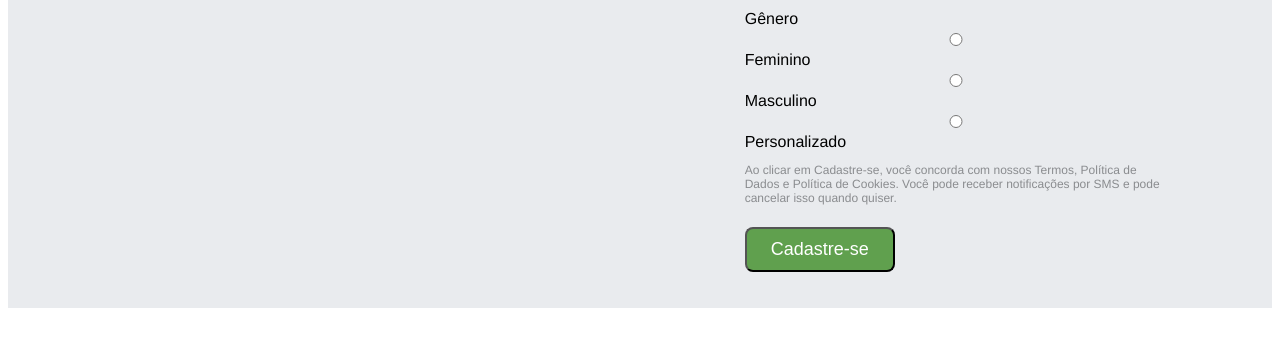
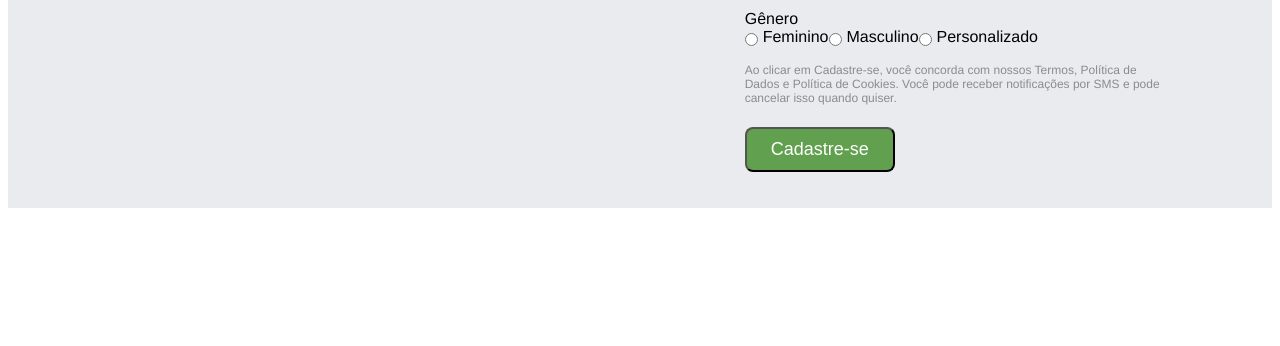
Before and after one commit to tryber/sd-03-block6-project-facebook-signup, a plain HTML site: page index.html in a window 1280 px wide. Shown: the part 438-784 px from the top of the page. Drawn offline with Linux system fonts and the light colour scheme.

Commit message:
Alterando para passar no ultimo requisito

```diff
--- a/index.html
+++ b/index.html
@@ -20,7 +20,7 @@
         <input type="text" name="email-phone" id="user-email-phone">
     </div>
     <div class="password-area">
-        <label for="user-password">Senha</label>
+        <label for="password">Senha</label>
         <input type="password" name="password" id="user-password">
         <a href="https://www.facebook.com/login/identify/?ctx=recover&ars=royal_blue_bar">Esqueceu a conta?</a>
     </div>
@@ -52,7 +52,9 @@
         <label for="data">Data de nascimento</label>
         <input type="text" name="data" id="data" placeholder="dd/mm/aaaa">
       </div>
+
       <label for="genero" >Gênero</label>
+      <div class="radio_Area">
           <input type="radio" id="mulher" name="genero" value="Feminino">
         <label for="mulher" name="Feminino">Feminino</label>
         <input type="radio" id="homem" name="genero" value="Masculino">
@@ -60,6 +62,7 @@
         <input type="radio" id="custom" name="genero" value="Personalizado">
         <label for="custom" name="Personalizado">Personalizado</label>
       </label>
+    </div>
       <p class="termos">Ao clicar em Cadastre-se, você concorda com nossos Termos, Política de Dados e Política de Cookies. Você pode receber notificações por SMS e pode cancelar isso quando quiser.</p>
       <button class="registerBtn" id="facebook-register">Cadastre-se</button>
     </form>
--- a/style.css
+++ b/style.css
@@ -102,6 +102,11 @@ table input {
   margin-top: 10px;
 }
 
+.radio_Area{
+  display: flex;
+  margin-right: 10px;
+}
+
 .password-area {
   display: flex;
   flex-direction: column;
```
